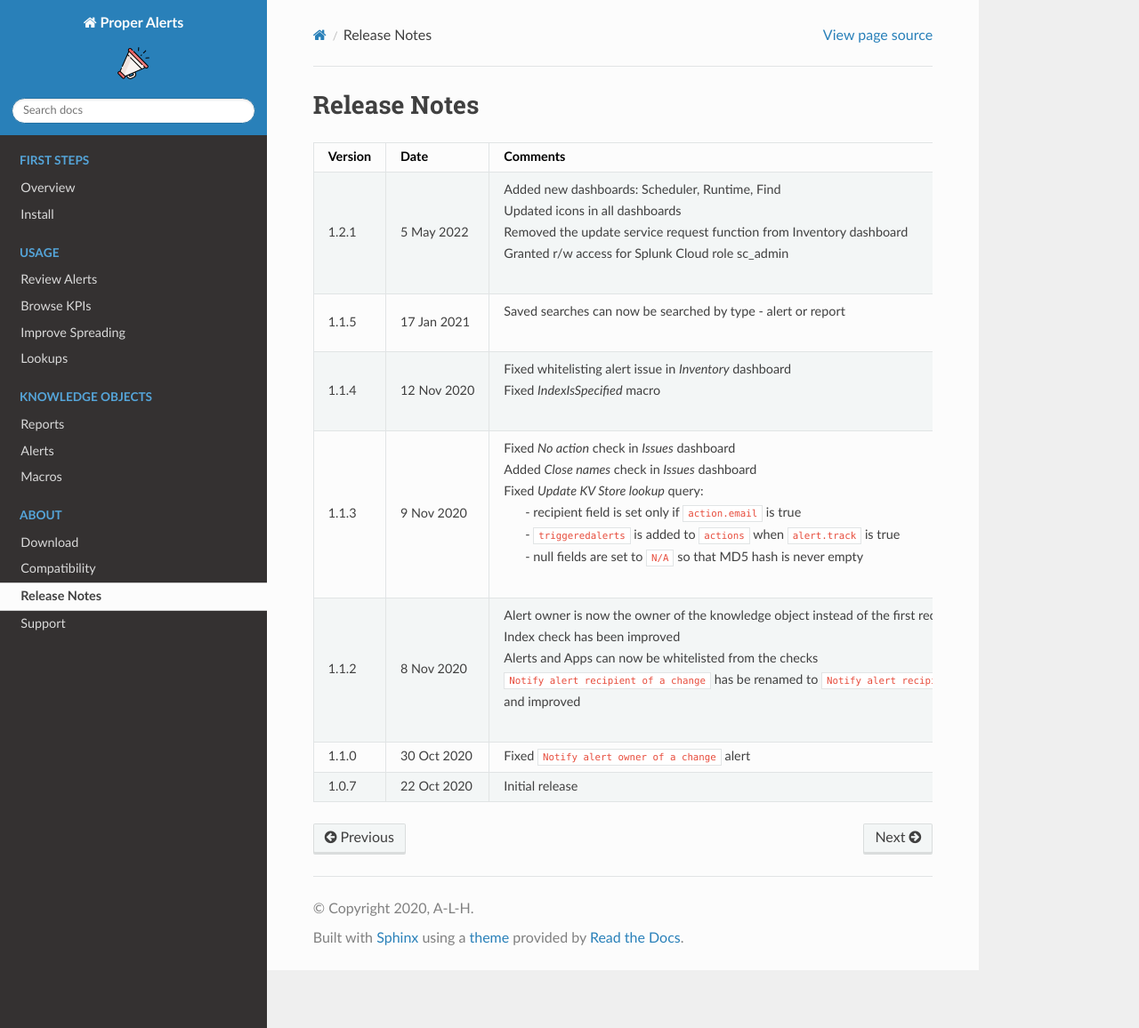
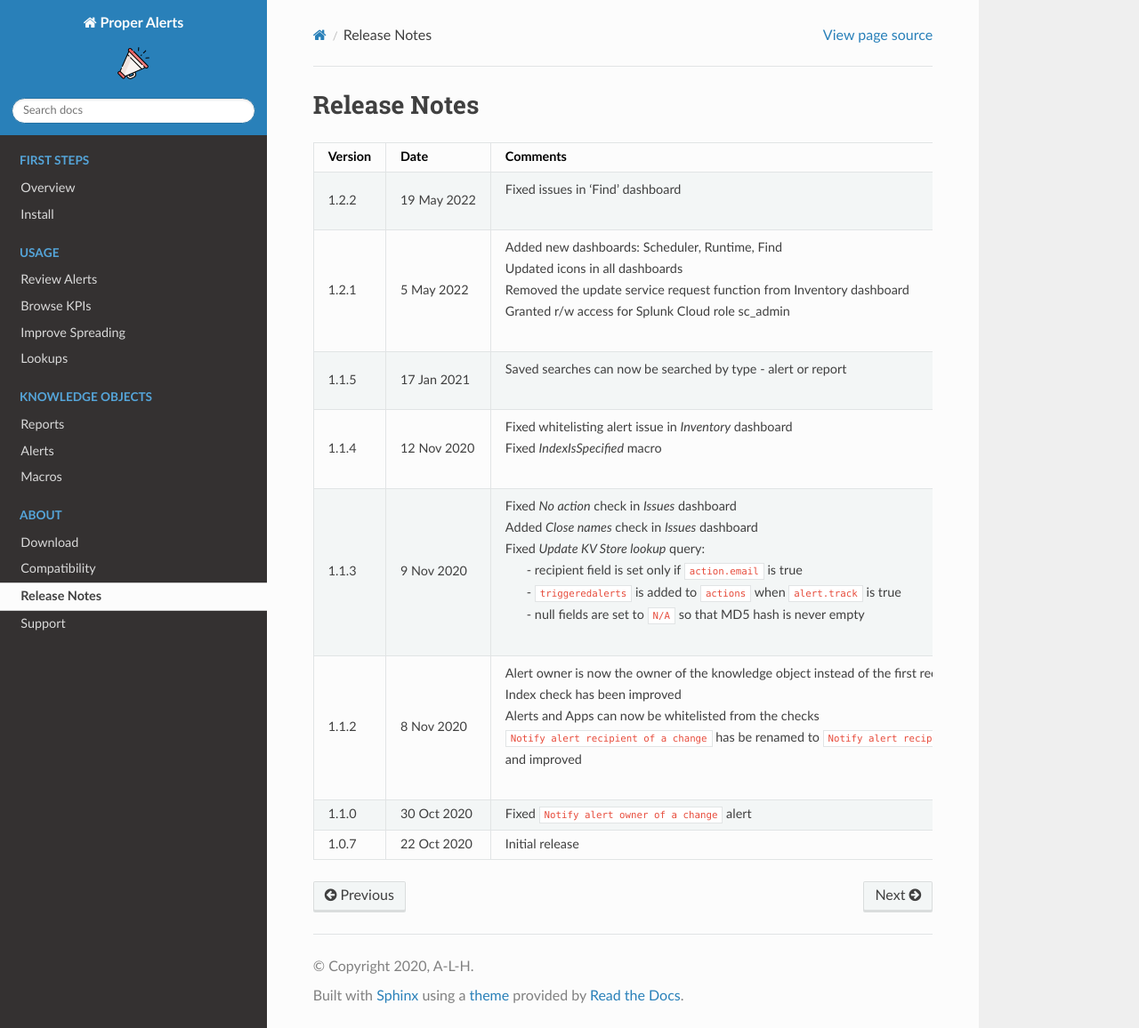
Before and after one commit to a-l-h/splunk-app-proper-alerts, a Sphinx documentation site: the page built from doc/releases.rst, in a window 1280 px wide and 1156 px high. Shown: the whole window at 89% size. Built offline with Sphinx 7.4.7 and the Read the Docs theme 2.0.0, drawn with Linux system fonts in a browser that asks for light colours; pages that are not in the unit, such as notebooks, are missing from menus.

Commit message:
Update releases.rst

```diff
--- a/doc/releases.rst
+++ b/doc/releases.rst
@@ -8,6 +8,9 @@ Release Notes
    * - Version
      - Date
      - Comments
+   * - 1.2.2
+     - 19 May 2022
+     - | Fixed issues in 'Find' dashboard
    * - 1.2.1
      - 5 May 2022
      - | Added new dashboards: Scheduler, Runtime, Find
```
